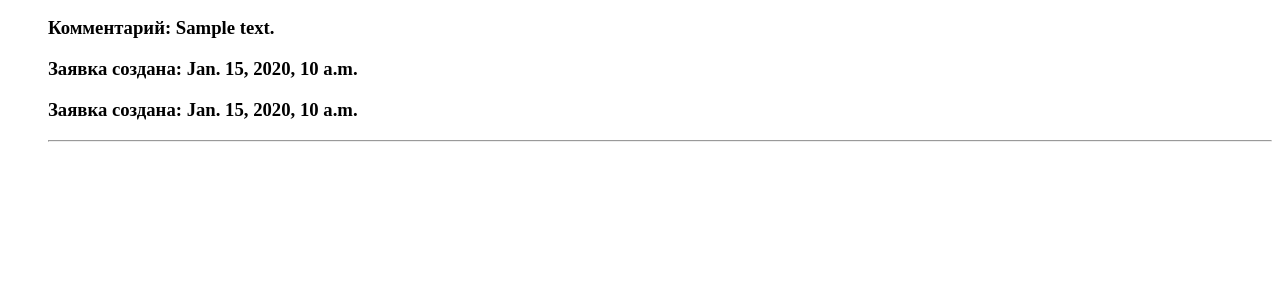
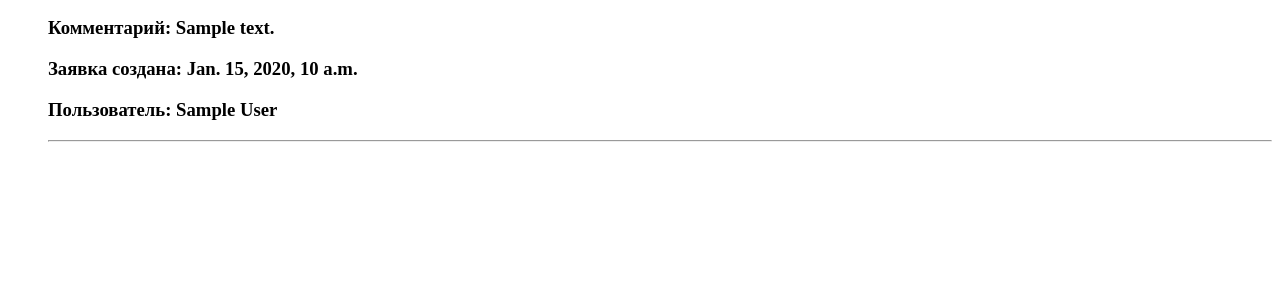
Before and after one commit to Dobromudrov/tms-exam-project, a Django app: template rentcar/main/templates/main/processing_of_applications.html in a window 1280 px wide. Shown: the part 230-530 px from the top of the page. Run offline with Django 3.2, Linux system fonts and the light colour scheme; the template is opened without the code that fills it: most values are stand-ins (such as "Sample title", 1, 10 or a date in 2020).

Commit message:
add choice author

```diff
--- a/rentcar/main/forms.py
+++ b/rentcar/main/forms.py
@@ -22,7 +22,7 @@ class AddPostForm(forms.ModelForm):
 class OrderPostForm(forms.ModelForm):
     class Meta:
         model = OrderTable
-        fields = ['choice', 'phone_number', 'comment']
+        fields = ['choice', 'phone_number', 'comment', 'author']
 
 
 class RegisterUserForm(UserCreationForm):
--- a/rentcar/main/templates/main/processing_of_applications.html
+++ b/rentcar/main/templates/main/processing_of_applications.html
@@ -11,7 +11,7 @@
         <h3><p>Номер клиента: {{ p.phone_number }}</p></h3>
         <h3><p>Комментарий: {{ p.comment }}</p></h3>
         <h3><p>Заявка создана: {{ p.time_create }}</p></h3>
-        <h3><p>Заявка создана: {{ p.time_create }}</p></h3>
+        <h3><p>Пользователь: {{ p.author }}</p></h3>
 
     	<hr>
 
```
